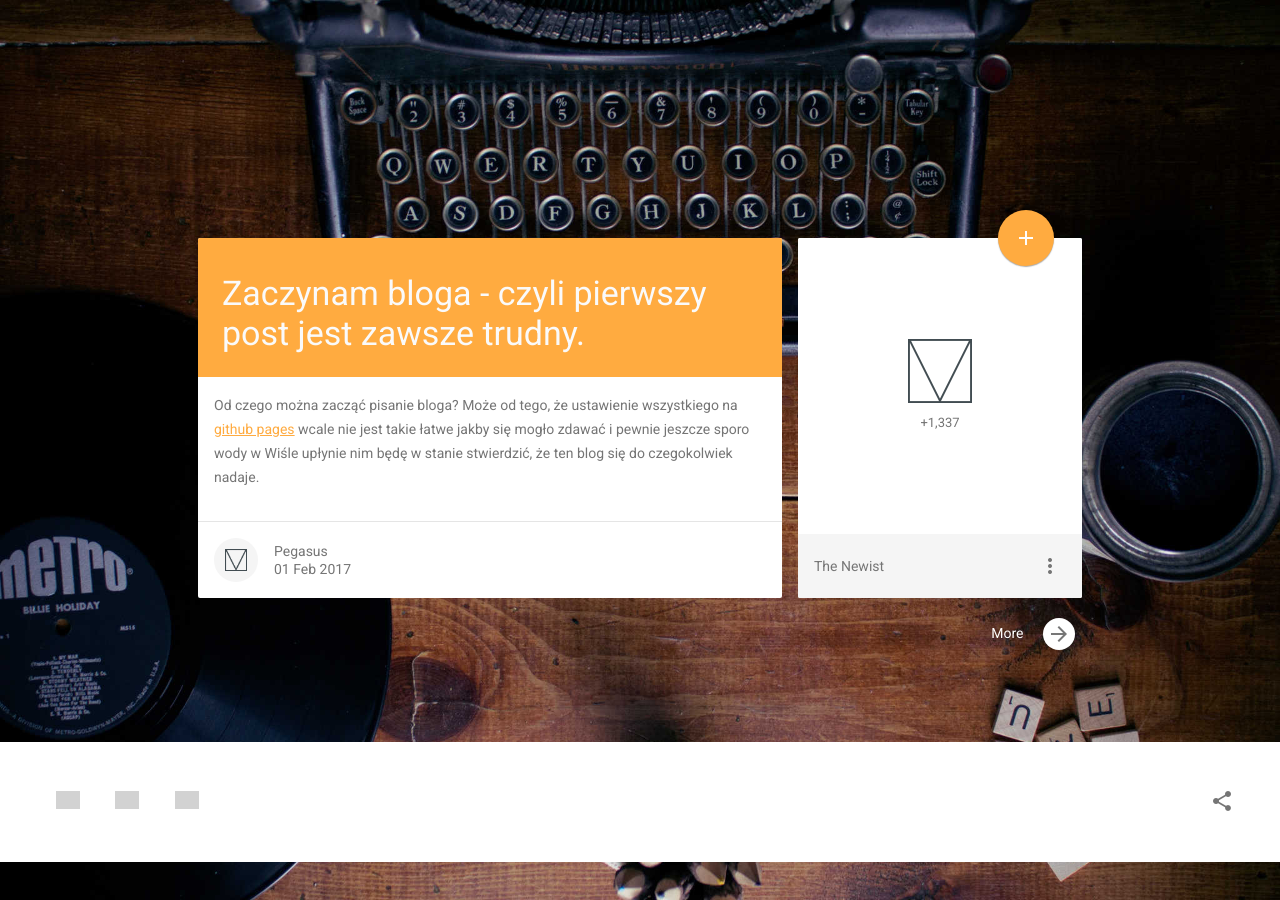
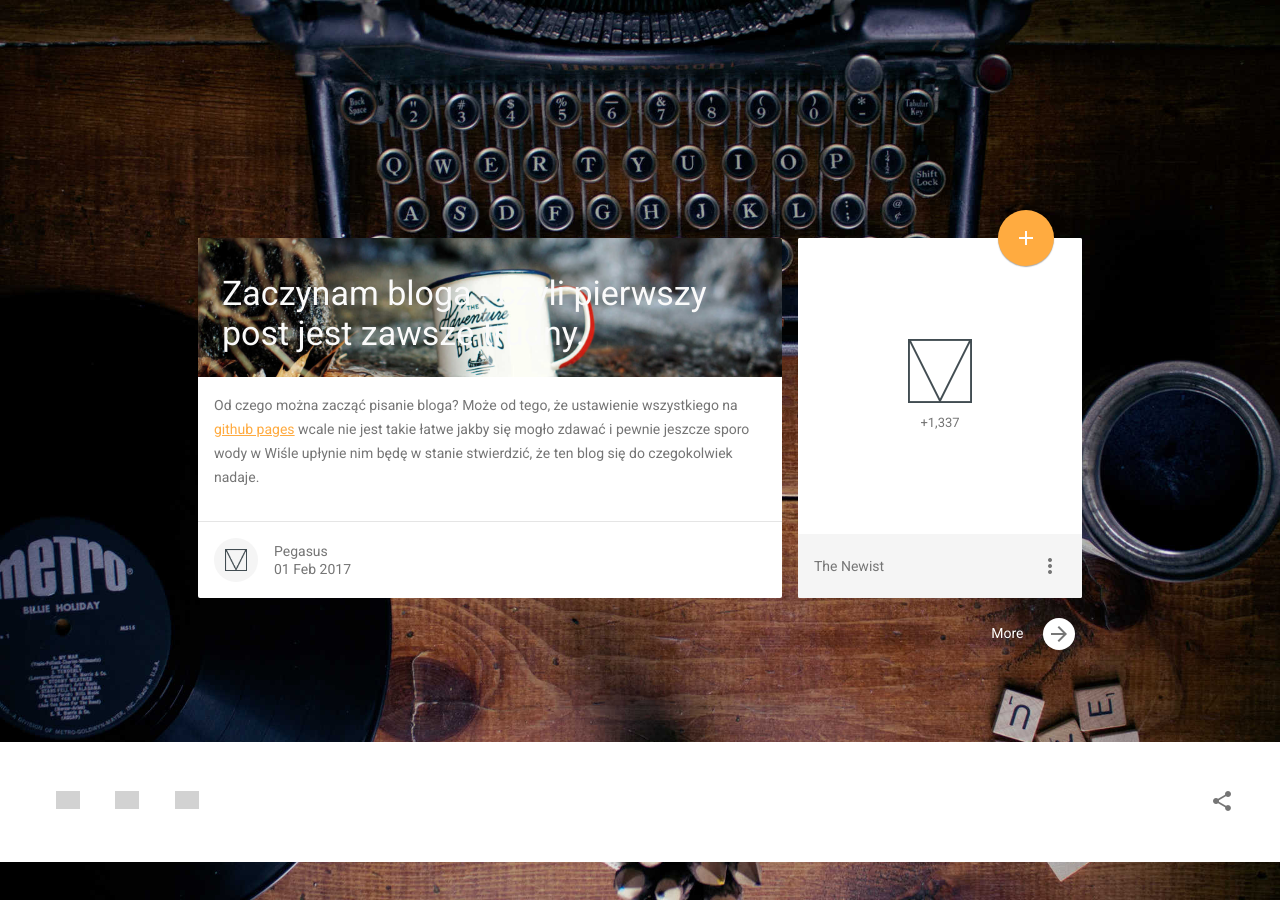
Before and after one commit to papugoz/papugoz.github.io, a Jekyll site: the page built from index.html, in a window 1280 px wide. Built offline with Jekyll 4.4.1, drawn with Linux system fonts in a browser that asks for light colours; grey boxes are pictures that could not be loaded.

Commit message:
imageToPost1fix

```diff
--- a/index.html
+++ b/index.html
@@ -5,7 +5,7 @@ title: Marcin Cieśla, programista (nie)amator
 <div class="my-blog__posts mdl-grid">
 	{% for post in site.posts limit:1 %}
 	<div class="mdl-card mdl-cell mdl-cell--8-col">
-		<div class="mdl-card__media mdl-color-text--grey-50" style="background-image: url({{ page.banner_image }});">
+		<div class="mdl-card__media mdl-color-text--grey-50" style="background-image: url({{ post.banner_image }});">
 			<h3><a href="{{ post.url }}">{{ post.title }}</a></h3>
 		</div>
 		<div class="mdl-color-text--grey-600 mdl-card__supporting-text">
@@ -46,7 +46,7 @@ title: Marcin Cieśla, programista (nie)amator
 	</div>
 	{% for post in site.posts offset:1 %}
 	<div class="mdl-card mdl-cell mdl-cell--12-col">
-		<div class="mdl-card__media mdl-color-text--grey-50" style="background-image: url({{ page.banner_image }});">
+		<div class="mdl-card__media mdl-color-text--grey-50" style="background-image: url({{ post.banner_image }});">
 			<h3><a href="{{ post.url }}">{{ post.title }}</a></h3>
 		</div>
 		<div class="mdl-color-text--grey-600 mdl-card__supporting-text">
```
